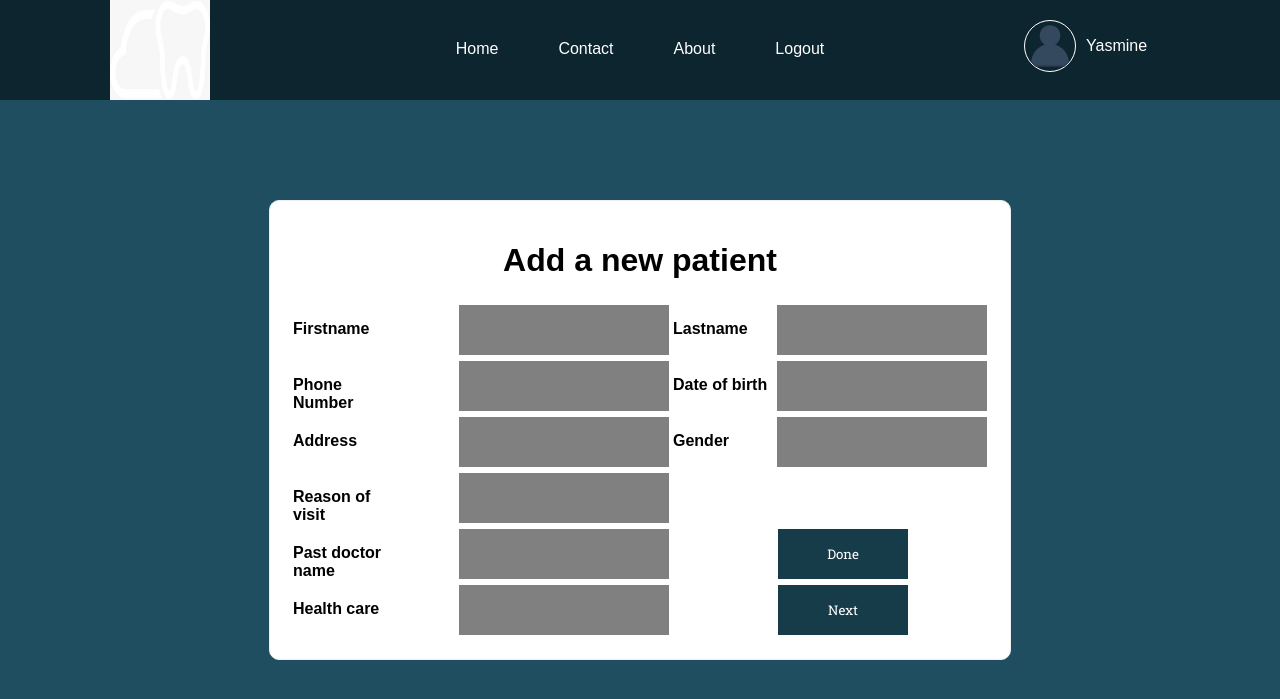
After one commit to Rola-Ahmed/se-hci, a PHP site: page /healthrecord.php in a window 1280 px wide. The commit adds this page. Shown: the top 699 px of the page. Run offline with PHP 8.4, Linux system fonts and the light colour scheme.

Commit message:
Add files via upload

```diff
--- /dev/null
+++ b/header.php
@@ -0,0 +1,52 @@
+
+<?php session_start(); ?>
+<!DOCTYPE html>
+<html lang="en">
+<head>
+    <meta charset="UTF-8">
+    <meta name="viewport" content="width=device-width, initial-scale=1.0">
+
+
+    <link href="https://fonts.googleapis.com/css2?family=Roboto+Slab:wght@300;400;500&display=swap" rel="stylesheet">
+
+
+
+
+    <title></title>
+</head>
+<body>
+
+    <div class="header flex">
+        <div class="logo fl-1">
+            <img src="logo.jpeg" alt="">
+        </div>
+        <div class="menu fl-2 flex">
+         <a href="home.php"> <p class="fl-1 header-item"> Home </p>
+           <a href="ont.php"> <p class="fl-1 header-item">Contact</p></a>
+          <a href=""> <p class="fl-1 header-item">About</p></a>
+          <a href="logout.php">  <p class="fl-1 header-item">Logout</p></a>
+
+
+        </div>
+
+        <div class="user-infoo fl-1">
+
+            <div class="flex" style="align-items:center;width: 60%;margin: 0 auto;">
+
+                <div class="user-img">
+                    <img src="user.png"alt="userimg.png">
+         </div>
+                <div class="user-name">
+                    <a href="#" onclick="doClick(); return false;"><p><?php echo "Yasmine " ?></p></a>
+
+
+
+
+                </div>
+
+            </div>
+
+        </div>
+    </div>
+</body>
+</html>
--- /dev/null
+++ b/healthrecord.php
@@ -0,0 +1,108 @@
+<!DOCTYPE html>
+	<html lang="en">
+
+	<head>
+		<meta charset="UTF-8">
+		<meta name="viewport" content="width=device-width, initial-scale=1.0">
+		<!-- Link to the google font  -->
+		<link href="https://fonts.googleapis.com/css2?family=Roboto+Slab:wght@300;400;500&display=swap" rel="stylesheet">
+		<!-- Link to the CSS file  -->
+		<link rel="stylesheet" href="style.css">
+		<title>Healthrecord </title>
+	</head>
+
+	<body>
+		<?php
+        include("header.php");?>
+			<div class="form">
+            <h1>Add a new patient</h1>
+				<form method="POST" action="healthrecord.php">
+                    <table>
+                        <tr>
+                            <td>
+                            <b> <p>Firstname</p></b>
+                            </td>
+                            <td>
+                            <input type="text" name="firstname" > </div>
+                            </td>
+                            <td>
+                            <b> <p>Lastname</p></b>
+                            </td>
+                            <td>
+                            <input type="text" name="lastname" > </div>
+                            </td>
+                        </tr>
+                        <tr>
+                            <td>
+                            <b> <p>Phone Number</p></b>
+                            </td>
+                            <td>
+                            <input type="text" name="Phone number" > </div>
+                            </td>
+                            <td>
+                            <b> <p>Date of birth</p></b>
+                            </td>
+                            <td>
+                            <input type="text" name="Date of birth" > </div>
+                            </td>
+                        </tr>
+                        <tr>
+                            <td>
+                            <b> <p>Address</p></b>
+                            </td>
+                            <td>
+                            <input type="text" name="Address" > </div>
+                            </td>
+                            <td>
+                            <b> <p>Gender</p></b>
+                            </td>
+                            <td>
+                            <input type="text" name="Gender" > </div>
+                            </td>
+                        </tr>
+                        <tr>
+                            <td>
+                            <b> <p>Reason of visit</p></b>
+                            </td>
+                            <td>
+                            <input type="text" name="Reasone of visit" > </div>
+                            </td>
+
+                        </tr>
+                        <tr>
+                            <td>
+                            <b> <p>Past doctor name</p></b>
+                            </td>
+                            <td>
+                            <input type="text" name="Past doctor name" > </div>
+                            </td>
+                            <td>
+
+                            </td>
+                            <td>
+                            <input type="Done" class="bButton" name="create" value="Done"> </div>
+                            </td>
+                        </tr>
+                        <tr>
+                            <td>
+                            <b> <p>Health care</p></b>
+                            </td>
+                            <td>
+                            <input type="text" name="Health care" > </div>
+                            </td>
+
+                            <td>
+
+                            </td>
+                            <td>
+                            <input type="Next" class="bButton" name="create" value="Next"> </div>
+                            </td>
+
+                        </tr>
+                    </table>
+
+				</form>
+			</div>
+	</body>
+
+	</html>
--- a/style.css
+++ b/style.css
@@ -7,15 +7,19 @@ body {
 p{
     color:white;
 }
+h1{
+    text-align: center;
+    width: 100%;
+}
 .form {
-    width: 500px;
+    width: 700px;
     height: 100%;
     margin: 0 auto;
     background-color: white;
     border-radius: 10px;
     padding: 20px;
     border: 1px solid #eee;
-    margin-bottom: 100px;
+    margin: 100px auto;
 
     /* background-position: center; */
     background-size: cover;
@@ -24,12 +28,14 @@ p{
 
 form {
     width: 100%;
-    height: 80%;
+    height: 100%;
 
 }
 
 .form p {
     height: 20px;
+    width: 100px;
+    color : black
 }
 
 .form .group-input {
@@ -37,14 +43,15 @@ form {
 }
 
 .form input {
-    width: 100%;
+    width: 200px;
     height: 50px;
-    border-radius: 10px;
-    border: 1px solid #eee;
+    /* border-radius: 10px; */
+    border: none;
     padding: 0 5px; /* Inner space inside the div */
-    background-color: rgb(172, 169, 169);
+    background-color: grey;
     font-family: 'Roboto Slab', serif;  /* Font family  */
     outline: none;
+    color: white;
 }
 
 .form .group-btn {
@@ -55,12 +62,109 @@ form {
 
 .form .bButton {
     width: 120px;
-    height: 40px;
-    color: #ebf1f3;
-    background-color:#0f3544;
-    border: 1px solid #6790a0;
-   border-radius: 10px;
+    height: 50px;
+    color: white;
+    background-color: #173c49;
+    border: 1px solid white;
+    /* border-radius: 20px; */
     cursor: pointer;
     transition: .3s all;
     text-align: center;
 }
+
+table td {
+    width: 100%;
+}
+.header {
+    background-color: #0c252e;
+    width: 100%;
+    text-align: center;
+    height: 100px;
+}
+
+a {
+    text-decoration: none;
+    height: 100%;
+    color:white;
+}
+
+a hover{
+    color:gray;
+}
+
+.menu {
+    width: 60%;
+    text-align: center;
+    margin: 0 auto;
+    justify-content: center;
+}
+
+.menu .header-item {
+    transition: .3s all;
+    /* padding: 10px 0px; */
+    height: 100%;
+    cursor: pointer;
+    margin: 0 30px;
+    margin-top: 40px;
+}
+
+.menu .header-item:hover {
+    color: grey;
+    /* background-color: white; */
+}
+
+
+.header .logo img{
+    width: 100px;
+    height: 100px;
+}
+
+
+.header .user-infoo p{
+    /* margin-top: 40px; */
+}
+
+.header .user-infoo {
+    align-items: center;
+    margin-top: 20px;
+    text-align: center;
+}
+
+.header .user-infoo .user-img {
+    width: 50px;
+    height: 50px;
+    border-radius: 50%;
+    border: 1px solid white;
+    margin-right: 10px;
+}
+
+
+.header .user-infoo .user-img img {
+    width: 50px;
+    height: 50px;
+    border-radius: 50%;
+}
+
+.flex {
+    display: flex;
+}
+
+.fl-2 {
+    flex: 2;
+}
+
+.fl-1 {
+    flex: 1;
+}
+.column {
+    float: left;
+    width: 33.33%;
+    padding: 5px;
+  }
+
+
+  .row::after {
+    content: "";
+    clear: both;
+    display: table;
+  }
```
Also changed, not shown: dentalclinichousegoals.php (added, +38 -0 lines), calendar.svg (added), ehr.svg (added), inventory.svg (added), logo.jpeg (added), reminders.svg (added), revenue.svg (added), treatment-plans.svg (added), user.png (added).
